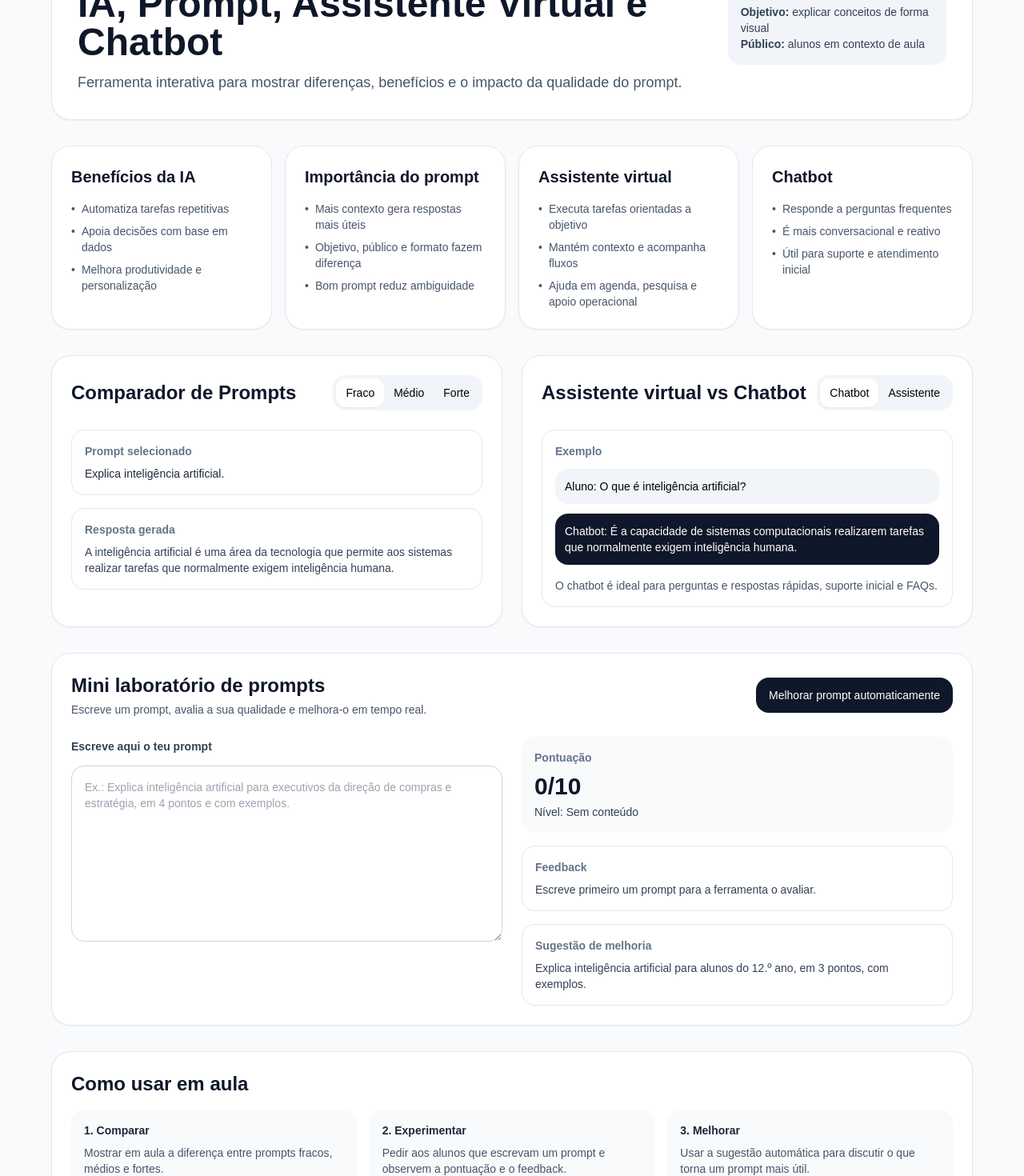
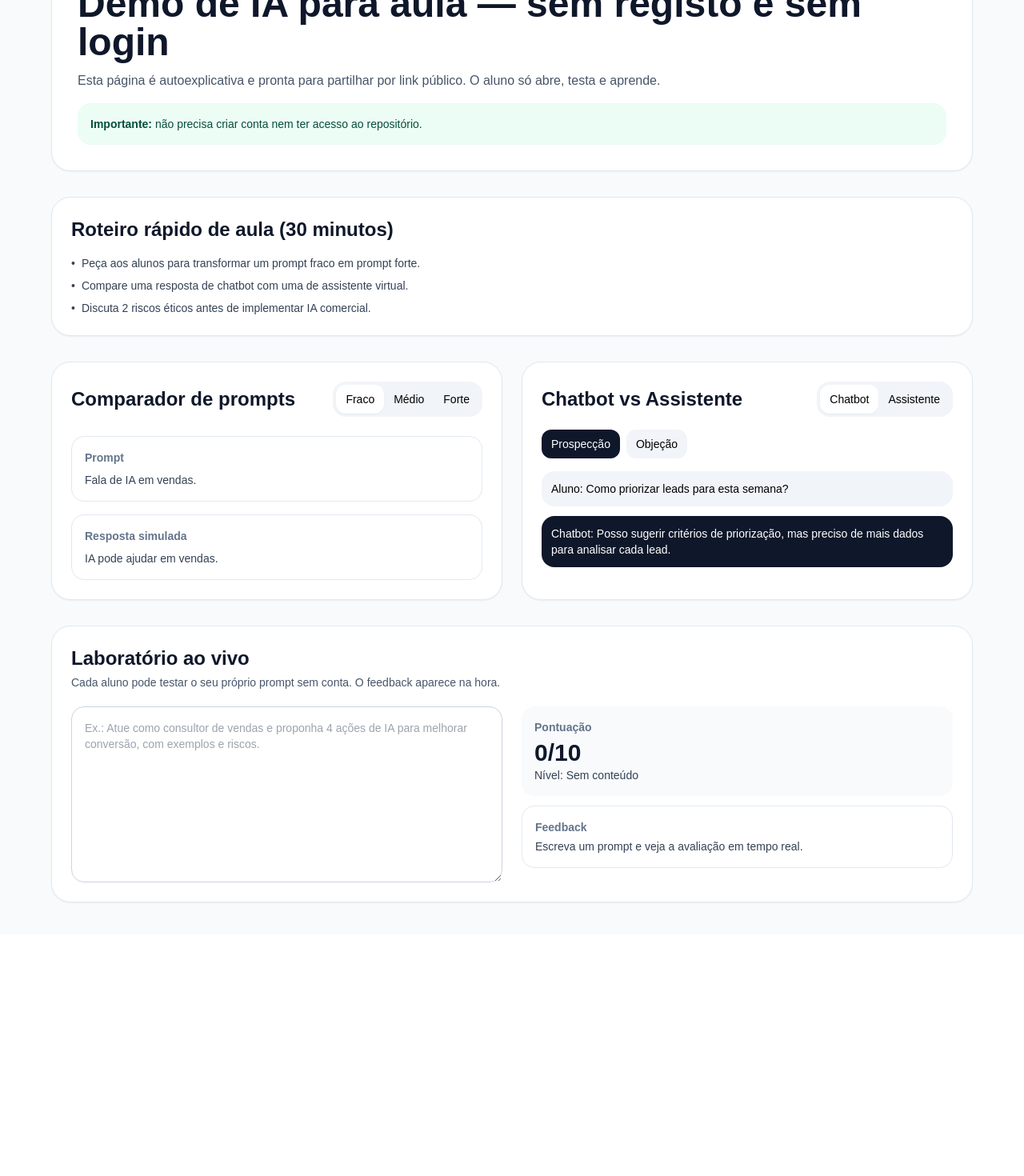
Before and after one commit to SAC31/demo-ia-aula-next, a Next.js app: page / in a window 1280 px wide. Shown: the part 120-1590 px from the top of the page at 80% size. After the commit the page ends 1288 px from the top, so only its background shows below. Built offline with nearby package versions, Linux system fonts and the light colour scheme.

Commit message:
Simplifica demo para partilha com alunos sem login

```diff
--- a/app/page.js
+++ b/app/page.js
@@ -1,211 +1,129 @@
 'use client';
-import React from "react";
 
-export default function DemoIAAula() {
-  const [mode, setMode] = React.useState("chatbot");
-  const [studentPrompt, setStudentPrompt] = React.useState("");
-  const [selectedExample, setSelectedExample] = React.useState("fraco");
+import React from 'react';
 
-  const examples = {
+const quickActivities = [
+  'Peça aos alunos para transformar um prompt fraco em prompt forte.',
+  'Compare uma resposta de chatbot com uma de assistente virtual.',
+  'Discuta 2 riscos éticos antes de implementar IA comercial.',
+];
+
+const promptExamples = {
   fraco: {
-      label: "Fraco",
-      prompt: "Explica inteligência artificial.",
-      resposta:
-        "A inteligência artificial é uma área da tecnologia que permite aos sistemas realizar tarefas que normalmente exigem inteligência humana.",
+    label: 'Fraco',
+    prompt: 'Fala de IA em vendas.',
+    resposta: 'IA pode ajudar em vendas.',
   },
   medio: {
-      label: "Médio",
-      prompt:
-        "Explica inteligência artificial para alunos universitários, de forma simples.",
+    label: 'Médio',
+    prompt: 'Explica como IA ajuda uma equipa comercial a ser mais produtiva.',
     resposta:
-        "A inteligência artificial consiste no desenvolvimento de sistemas capazes de aprender, reconhecer padrões e apoiar decisões. Em contexto universitário, pode ser usada para automatizar tarefas, analisar dados e personalizar a aprendizagem.",
+      'A IA ajuda a automatizar tarefas, priorizar leads e apoiar follow-up, libertando tempo da equipa para vender melhor.',
   },
   forte: {
-      label: "Forte",
+    label: 'Forte',
     prompt:
-        "Explica, em português de Portugal, para alunos do 12.º ano, o que é inteligência artificial, indicando 3 aplicações práticas e 2 cuidados éticos, em cerca de 120 palavras.",
+      'Atua como consultor comercial B2B. Explica, em 5 pontos, como IA pode melhorar conversão, com 2 exemplos práticos e 2 riscos éticos.',
     resposta:
-        "A inteligência artificial é a capacidade de sistemas computacionais realizarem tarefas como reconhecer padrões, prever resultados e apoiar decisões. No dia-a-dia, pode ser usada em assistentes virtuais, recomendações de conteúdos e deteção de fraude. Nas empresas, ajuda a automatizar processos e a analisar grandes volumes de dados. No entanto, o seu uso exige cuidados éticos. Primeiro, é importante evitar enviesamentos nos dados, que podem gerar decisões injustas. Segundo, deve proteger-se a privacidade das pessoas. Assim, a IA não é apenas uma tecnologia poderosa: é também uma responsabilidade.",
+      'A IA melhora conversão ao priorizar leads por probabilidade de fecho, sugerir próximos passos, personalizar mensagens, prever risco de churn e otimizar timing de contacto. Exemplos: alertas automáticos para contas em risco e recomendação de cross-sell. Riscos: enviesamento e uso inadequado de dados.',
   },
 };
 
-  const cards = [
-    {
-      title: "Benefícios da IA",
-      points: [
-        "Automatiza tarefas repetitivas",
-        "Apoia decisões com base em dados",
-        "Melhora produtividade e personalização",
-      ],
+const scenarios = {
+  prospeccao: {
+    pergunta: 'Como priorizar leads para esta semana?',
+    chatbot:
+      'Posso sugerir critérios de priorização, mas preciso de mais dados para analisar cada lead.',
+    assistente:
+      'Analisei o pipeline e montei ranking de leads quentes, mensagens de follow-up e agenda de contactos para 5 dias.',
   },
-    {
-      title: "Importância do prompt",
-      points: [
-        "Mais contexto gera respostas mais úteis",
-        "Objetivo, público e formato fazem diferença",
-        "Bom prompt reduz ambiguidade",
-      ],
+  objecao: {
+    pergunta: 'O cliente diz que o preço está alto. O que fazemos?',
+    chatbot: 'Reforce benefícios, diferenciais e retorno esperado.',
+    assistente:
+      'Preparei resposta com cálculo de ROI, benchmark de mercado e proposta de piloto de 30 dias.',
   },
-    {
-      title: "Assistente virtual",
-      points: [
-        "Executa tarefas orientadas a objetivo",
-        "Mantém contexto e acompanha fluxos",
-        "Ajuda em agenda, pesquisa e apoio operacional",
-      ],
-    },
-    {
-      title: "Chatbot",
-      points: [
-        "Responde a perguntas frequentes",
-        "É mais conversacional e reativo",
-        "Útil para suporte e atendimento inicial",
-      ],
-    },
-  ];
+};
 
-  const evaluatePrompt = (prompt) => {
-    const text = prompt.trim();
+const scorePrompt = (value) => {
+  const text = value.trim();
+
   if (!text) {
     return {
       score: 0,
-        level: "Sem conteúdo",
-        feedback: "Escreve primeiro um prompt para a ferramenta o avaliar.",
-        suggestion:
-          "Explica inteligência artificial para alunos do 12.º ano, em 3 pontos, com exemplos.",
+      nivel: 'Sem conteúdo',
+      feedback: 'Escreva um prompt e veja a avaliação em tempo real.',
     };
   }
 
+  const lower = text.toLowerCase();
   let score = 0;
-    const lower = text.toLowerCase();
 
-    if (text.length > 20) score += 2;
-    if (text.length > 60) score += 1;
-    if (
-      lower.includes("para") ||
-      lower.includes("alunos") ||
-      lower.includes("equipa") ||
-      lower.includes("gestores")
-    )
-      score += 2;
-    if (
-      lower.includes("em ") ||
-      lower.includes("lista") ||
-      lower.includes("pontos") ||
-      lower.includes("tabela") ||
-      lower.includes("120 palavras") ||
-      lower.includes("resumo")
-    )
-      score += 2;
-    if (
-      lower.includes("exemplo") ||
-      lower.includes("exemplos") ||
-      lower.includes("aplicações")
-    )
-      score += 2;
-    if (
-      lower.includes("português") ||
-      lower.includes("tom") ||
-      lower.includes("simples") ||
-      lower.includes("formal")
-    )
-      score += 1;
+  if (text.length > 25) score += 2;
+  if (text.length > 80) score += 1;
+  if (lower.includes('equipa') || lower.includes('direção') || lower.includes('b2b')) score += 2;
+  if (lower.includes('pontos') || lower.includes('lista') || lower.includes('tabela')) score += 2;
+  if (lower.includes('exemplo')) score += 2;
+  if (lower.includes('risco') || lower.includes('ético')) score += 1;
 
-    if (score > 10) score = 10;
+  const limited = Math.min(score, 10);
 
-    let level = "Fraco";
-    let feedback = "O prompt está demasiado genérico. Falta contexto para orientar bem a resposta.";
+  if (limited <= 3) return { score: limited, nivel: 'Fraco', feedback: 'Falta contexto e formato de resposta.' };
+  if (limited <= 6) return { score: limited, nivel: 'Razoável', feedback: 'Já orienta a IA, mas ainda pode ser mais específico.' };
+  if (limited <= 8) return { score: limited, nivel: 'Bom', feedback: 'Prompt claro e útil para demonstração em aula.' };
 
-    if (score >= 4 && score <= 6) {
-      level = "Razoável";
-      feedback = "O prompt já tem algum contexto, mas ainda pode ser mais específico no objetivo e no formato.";
-    }
-
-    if (score >= 7 && score <= 8) {
-      level = "Bom";
-      feedback = "O prompt está bem construído. Já orienta a resposta de forma clara e útil.";
-    }
-
-    if (score >= 9) {
-      level = "Excelente";
-      feedback = "O prompt está muito bem definido, com contexto, público e formato. É um ótimo exemplo para aula.";
-    }
-
-    return {
-      score,
-      level,
-      feedback,
-      suggestion:
-        "Explica inteligência artificial para executivos da direção de compras e estratégia, com o objetivo de aumentarem a produtividade das vendas, em português de Portugal, em 4 pontos, com 2 exemplos do dia-a-dia e um cuidado ético.",
-    };
+  return { score: limited, nivel: 'Excelente', feedback: 'Prompt completo, prático e pronto para contexto executivo.' };
 };
 
-  const promptAnalysis = evaluatePrompt(studentPrompt);
+export default function DemoIAAulaSimples() {
+  const [selectedExample, setSelectedExample] = React.useState('fraco');
+  const [scenario, setScenario] = React.useState('prospeccao');
+  const [mode, setMode] = React.useState('chatbot');
+  const [studentPrompt, setStudentPrompt] = React.useState('');
 
-  const improvePrompt = () => {
-    setStudentPrompt(
-      "Explica inteligência artificial para alunos do 12.º ano, em português de Portugal, em 4 pontos simples, com exemplos do dia-a-dia e um cuidado ético."
-    );
-  };
-
-  const selectedResponse = examples[selectedExample];
+  const analysis = scorePrompt(studentPrompt);
 
   return (
-    <div className="min-h-screen bg-slate-50 p-6 md:p-10">
+    <main className="min-h-screen bg-slate-50 p-6 md:p-10">
       <div className="mx-auto max-w-6xl space-y-8">
         <header className="rounded-3xl border border-slate-200 bg-white p-8 shadow-sm">
-          <div className="flex flex-col gap-4 md:flex-row md:items-center md:justify-between">
-            <div>
-              <p className="text-sm font-medium uppercase tracking-[0.2em] text-slate-500">
-                Demonstração em aula
+          <p className="text-sm font-semibold uppercase tracking-[0.2em] text-emerald-700">
+            Versão simples para partilha com alunos
           </p>
           <h1 className="mt-2 text-3xl font-bold text-slate-900 md:text-5xl">
-                IA, Prompt, Assistente Virtual e Chatbot
+            Demo de IA para aula — sem registo e sem login
           </h1>
-              <p className="mt-3 max-w-3xl text-base text-slate-600 md:text-lg">
-                Ferramenta interativa para mostrar diferenças, benefícios e o impacto da qualidade do prompt.
+          <p className="mt-3 max-w-3xl text-slate-600">
+            Esta página é autoexplicativa e pronta para partilhar por link público. O aluno só abre,
+            testa e aprende.
           </p>
-            </div>
-            <div className="rounded-2xl bg-slate-100 p-4 text-sm text-slate-700">
-              <div><strong>Objetivo:</strong> explicar conceitos de forma visual</div>
-              <div><strong>Público:</strong> alunos em contexto de aula</div>
-            </div>
+          <div className="mt-4 rounded-2xl bg-emerald-50 p-4 text-sm text-emerald-900">
+            <strong>Importante:</strong> não precisa criar conta nem ter acesso ao repositório.
           </div>
         </header>
 
-        <section className="grid gap-4 md:grid-cols-2 xl:grid-cols-4">
-          {cards.map((card) => (
-            <div
-              key={card.title}
-              className="rounded-3xl border border-slate-200 bg-white p-6 shadow-sm"
-            >
-              <h2 className="text-xl font-semibold text-slate-900">{card.title}</h2>
-              <ul className="mt-4 space-y-2 text-sm text-slate-600">
-                {card.points.map((point) => (
-                  <li key={point} className="flex gap-2">
+        <section className="rounded-3xl border border-slate-200 bg-white p-6 shadow-sm">
+          <h2 className="text-2xl font-semibold text-slate-900">Roteiro rápido de aula (30 minutos)</h2>
+          <ul className="mt-4 space-y-2 text-sm text-slate-700">
+            {quickActivities.map((activity) => (
+              <li key={activity} className="flex gap-2">
                 <span>•</span>
-                    <span>{point}</span>
+                <span>{activity}</span>
               </li>
             ))}
           </ul>
-            </div>
-          ))}
         </section>
 
         <section className="grid gap-6 lg:grid-cols-2">
-          <div className="rounded-3xl border border-slate-200 bg-white p-6 shadow-sm">
+          <article className="rounded-3xl border border-slate-200 bg-white p-6 shadow-sm">
             <div className="flex items-center justify-between gap-3">
-              <h2 className="text-2xl font-semibold text-slate-900">
-                Comparador de Prompts
-              </h2>
+              <h2 className="text-2xl font-semibold text-slate-900">Comparador de prompts</h2>
               <div className="flex rounded-2xl bg-slate-100 p-1 text-sm">
-                {Object.entries(examples).map(([key, value]) => (
+                {Object.entries(promptExamples).map(([key, value]) => (
                   <button
                     key={key}
-                    className={`rounded-xl px-3 py-2 ${
-                      selectedExample === key ? "bg-white shadow-sm" : ""
-                    }`}
                     onClick={() => setSelectedExample(key)}
+                    className={`rounded-xl px-3 py-2 ${selectedExample === key ? 'bg-white shadow-sm' : ''}`}
                   >
                     {value.label}
                   </button>
@@ -213,146 +131,90 @@ export default function DemoIAAula() {
               </div>
             </div>
 
-            <div className="mt-6 grid gap-4">
+            <div className="mt-6 space-y-4 text-sm">
               <div className="rounded-2xl border border-slate-200 p-4">
-                <p className="text-sm font-semibold text-slate-500">Prompt selecionado</p>
-                <p className="mt-2 text-sm text-slate-800">{selectedResponse.prompt}</p>
+                <p className="font-semibold text-slate-500">Prompt</p>
+                <p className="mt-2 text-slate-700">{promptExamples[selectedExample].prompt}</p>
               </div>
               <div className="rounded-2xl border border-slate-200 p-4">
-                <p className="text-sm font-semibold text-slate-500">Resposta gerada</p>
-                <p className="mt-2 text-sm text-slate-700">{selectedResponse.resposta}</p>
+                <p className="font-semibold text-slate-500">Resposta simulada</p>
+                <p className="mt-2 text-slate-700">{promptExamples[selectedExample].resposta}</p>
               </div>
             </div>
-          </div>
+          </article>
 
-          <div className="rounded-3xl border border-slate-200 bg-white p-6 shadow-sm">
+          <article className="rounded-3xl border border-slate-200 bg-white p-6 shadow-sm">
             <div className="flex items-center justify-between gap-3">
-              <h2 className="text-2xl font-semibold text-slate-900">
-                Assistente virtual vs Chatbot
-              </h2>
+              <h2 className="text-2xl font-semibold text-slate-900">Chatbot vs Assistente</h2>
               <div className="flex rounded-2xl bg-slate-100 p-1 text-sm">
                 <button
-                  className={`rounded-xl px-3 py-2 ${mode === "chatbot" ? "bg-white shadow-sm" : ""}`}
-                  onClick={() => setMode("chatbot")}
+                  className={`rounded-xl px-3 py-2 ${mode === 'chatbot' ? 'bg-white shadow-sm' : ''}`}
+                  onClick={() => setMode('chatbot')}
                 >
                   Chatbot
                 </button>
                 <button
-                  className={`rounded-xl px-3 py-2 ${mode === "assistente" ? "bg-white shadow-sm" : ""}`}
-                  onClick={() => setMode("assistente")}
+                  className={`rounded-xl px-3 py-2 ${mode === 'assistente' ? 'bg-white shadow-sm' : ''}`}
+                  onClick={() => setMode('assistente')}
                 >
                   Assistente
                 </button>
               </div>
             </div>
 
-            {mode === "chatbot" ? (
-              <div className="mt-6 rounded-2xl border border-slate-200 p-4">
-                <p className="text-sm font-semibold text-slate-500">Exemplo</p>
-                <div className="mt-3 space-y-3 text-sm">
-                  <div className="rounded-2xl bg-slate-100 p-3">
-                    Aluno: O que é inteligência artificial?
+            <div className="mt-4 flex gap-2 text-sm">
+              <button
+                onClick={() => setScenario('prospeccao')}
+                className={`rounded-xl px-3 py-2 ${scenario === 'prospeccao' ? 'bg-slate-900 text-white' : 'bg-slate-100'}`}
+              >
+                Prospecção
+              </button>
+              <button
+                onClick={() => setScenario('objecao')}
+                className={`rounded-xl px-3 py-2 ${scenario === 'objecao' ? 'bg-slate-900 text-white' : 'bg-slate-100'}`}
+              >
+                Objeção
+              </button>
             </div>
-                  <div className="rounded-2xl bg-slate-900 p-3 text-white">
-                    Chatbot: É a capacidade de sistemas computacionais realizarem tarefas que normalmente exigem inteligência humana.
-                  </div>
-                </div>
-                <p className="mt-4 text-sm text-slate-600">
-                  O chatbot é ideal para perguntas e respostas rápidas, suporte inicial e FAQs.
+
+            <div className="mt-4 space-y-3 text-sm">
+              <p className="rounded-2xl bg-slate-100 p-3">Aluno: {scenarios[scenario].pergunta}</p>
+              <p className="rounded-2xl bg-slate-900 p-3 text-white">
+                {mode === 'chatbot' ? 'Chatbot' : 'Assistente'}:{' '}
+                {mode === 'chatbot' ? scenarios[scenario].chatbot : scenarios[scenario].assistente}
               </p>
             </div>
-            ) : (
-              <div className="mt-6 rounded-2xl border border-slate-200 p-4">
-                <p className="text-sm font-semibold text-slate-500">Exemplo</p>
-                <div className="mt-3 space-y-3 text-sm">
-                  <div className="rounded-2xl bg-slate-100 p-3">
-                    Professor: Prepara um quiz de 5 perguntas sobre IA para esta turma, com dificuldade média e correção automática.
-                  </div>
-                  <div className="rounded-2xl bg-slate-900 p-3 text-white">
-                    Assistente virtual: Criei um quiz com 5 perguntas, opções de resposta, solução correta e critérios de correção. Posso também adaptá-lo ao tempo de aula.
-                  </div>
-                </div>
-                <p className="mt-4 text-sm text-slate-600">
-                  O assistente virtual vai além da conversa: ajuda a executar tarefas e a manter contexto.
-                </p>
-              </div>
-            )}
-          </div>
+          </article>
         </section>
 
         <section className="rounded-3xl border border-slate-200 bg-white p-6 shadow-sm">
-          <div className="flex flex-col gap-3 md:flex-row md:items-center md:justify-between">
-            <div>
-              <h2 className="text-2xl font-semibold text-slate-900">Mini laboratório de prompts</h2>
+          <h2 className="text-2xl font-semibold text-slate-900">Laboratório ao vivo</h2>
           <p className="mt-1 text-sm text-slate-600">
-                Escreve um prompt, avalia a sua qualidade e melhora-o em tempo real.
+            Cada aluno pode testar o seu próprio prompt sem conta. O feedback aparece na hora.
           </p>
-            </div>
-            <button
-              onClick={improvePrompt}
-              className="rounded-2xl bg-slate-900 px-4 py-3 text-sm font-medium text-white"
-            >
-              Melhorar prompt automaticamente
-            </button>
-          </div>
 
-          <div className="mt-6 grid gap-6 lg:grid-cols-2">
-            <div>
-              <label className="text-sm font-semibold text-slate-700">
-                Escreve aqui o teu prompt
-              </label>
+          <div className="mt-5 grid gap-6 lg:grid-cols-2">
             <textarea
               value={studentPrompt}
-                onChange={(e) => setStudentPrompt(e.target.value)}
-                placeholder="Ex.: Explica inteligência artificial para executivos da direção de compras e estratégia, em 4 pontos e com exemplos."
-                className="mt-3 min-h-[220px] w-full rounded-2xl border border-slate-300 p-4 text-sm text-slate-800 outline-none focus:border-slate-500"
+              onChange={(event) => setStudentPrompt(event.target.value)}
+              className="min-h-[220px] w-full rounded-2xl border border-slate-300 p-4 text-sm outline-none focus:border-slate-500"
+              placeholder="Ex.: Atue como consultor de vendas e proponha 4 ações de IA para melhorar conversão, com exemplos e riscos."
             />
+
+            <div className="space-y-3 text-sm">
+              <div className="rounded-2xl bg-slate-50 p-4">
+                <p className="font-semibold text-slate-500">Pontuação</p>
+                <p className="mt-1 text-3xl font-bold text-slate-900">{analysis.score}/10</p>
+                <p className="text-slate-700">Nível: {analysis.nivel}</p>
               </div>
-
-            <div className="space-y-4">
-              <div className="rounded-2xl bg-slate-50 p-4">
-                <p className="text-sm font-semibold text-slate-500">Pontuação</p>
-                <p className="mt-2 text-3xl font-bold text-slate-900">{promptAnalysis.score}/10</p>
-                <p className="mt-1 text-sm text-slate-700">Nível: {promptAnalysis.level}</p>
-              </div>
-
               <div className="rounded-2xl border border-slate-200 p-4">
-                <p className="text-sm font-semibold text-slate-500">Feedback</p>
-                <p className="mt-2 text-sm text-slate-700">{promptAnalysis.feedback}</p>
-              </div>
-
-              <div className="rounded-2xl border border-slate-200 p-4">
-                <p className="text-sm font-semibold text-slate-500">Sugestão de melhoria</p>
-                <p className="mt-2 text-sm text-slate-700">{promptAnalysis.suggestion}</p>
+                <p className="font-semibold text-slate-500">Feedback</p>
+                <p className="mt-1 text-slate-700">{analysis.feedback}</p>
               </div>
             </div>
           </div>
         </section>
-
-        <section className="rounded-3xl border border-slate-200 bg-white p-6 shadow-sm">
-          <h2 className="text-2xl font-semibold text-slate-900">Como usar em aula</h2>
-          <div className="mt-4 grid gap-4 md:grid-cols-3">
-            <div className="rounded-2xl bg-slate-50 p-4">
-              <p className="text-sm font-semibold text-slate-800">1. Comparar</p>
-              <p className="mt-2 text-sm text-slate-600">
-                Mostrar em aula a diferença entre prompts fracos, médios e fortes.
-              </p>
       </div>
-            <div className="rounded-2xl bg-slate-50 p-4">
-              <p className="text-sm font-semibold text-slate-800">2. Experimentar</p>
-              <p className="mt-2 text-sm text-slate-600">
-                Pedir aos alunos que escrevam um prompt e observem a pontuação e o feedback.
-              </p>
-            </div>
-            <div className="rounded-2xl bg-slate-50 p-4">
-              <p className="text-sm font-semibold text-slate-800">3. Melhorar</p>
-              <p className="mt-2 text-sm text-slate-600">
-                Usar a sugestão automática para discutir o que torna um prompt mais útil.
-              </p>
-            </div>
-          </div>
-        </section>
-      </div>
-    </div>
+    </main>
   );
 }
```
Also changed, not shown: 1 other file (tests, documents, lock files or other folders). Lines whose indentation alone changed are shown as unchanged.
